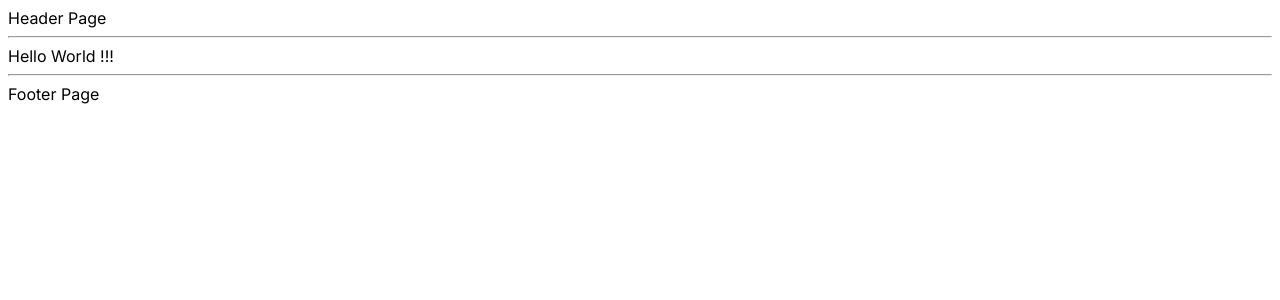
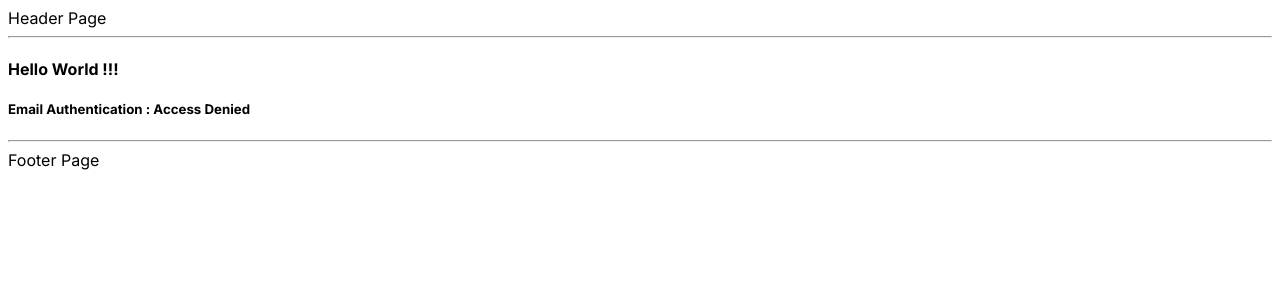
Before and after one commit to TheTik/react-next-tutorial-101, a Next.js app: page / in a window 1280 px wide. Shown: the top 300 px of the page. Built offline with nearby package versions, Linux system fonts and the light colour scheme.

Commit message:
Update tutorial

```diff
--- a/app/page.js
+++ b/app/page.js
@@ -1,10 +1,20 @@
 //import Image from "next/image";
 //import styles from "./page.module.css";
 
+import { headers } from 'next/headers'
+
 export default function Home() {
+
+  const headersList = headers()
+  let user = JSON.parse(headersList.get('user'))
+  if (user == null){
+    user = { email: 'Access Denied' }
+  }
+
   return (
     <>
-      Hello World !!!
+      <h4>Hello World !!!</h4>
+      <h5>Email Authentication : {user.email}</h5>
     </>
   );
 }
```
Also changed, not shown: app/LoginJWT/action.jsx (+36 -5 lines), middleware.js (+11 -2 lines), 1 other file (tests, documents, lock files or other folders).
